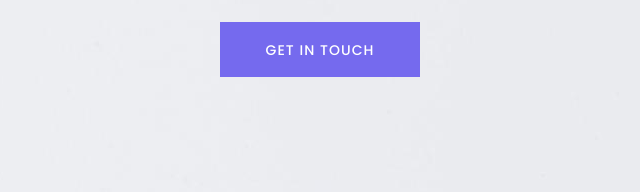
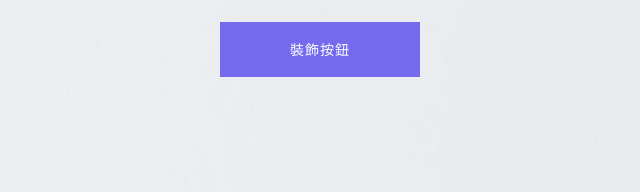
Before and after one commit to wowfangyu/final, a plain HTML site: page index.html in a window 1280 px wide. Both pictures are taken after a click on the element 1245 px from the left and 453 px from the top of the page. Shown: the part 494-686 px from the top of the page, 320-960 px from the left. Drawn offline with Linux system fonts and the light colour scheme.

Commit message:
Update index.html

```diff
--- a/index.html
+++ b/index.html
@@ -179,7 +179,7 @@
             <div class="swiper-slide-caption section-md">
               <div class="container">
                 <h1 data-caption-animate="fadeInLeft" data-caption-delay="0">北科大經管系</h1>
-                <p class="text-width-large" data-caption-animate="fadeInRight" data-caption-delay="100">Since our establishment, we have been delivering high-quality and sustainable software solutions for corporate purposes of worldwide businesses.</p><a class="button button-primary button-ujarak" href="#" target="_blank" data-caption-animate="fadeInUp" data-caption-delay="200">Get in touch</a>
+                <p class="text-width-large" data-caption-animate="fadeInRight" data-caption-delay="100">Since our establishment, we have been delivering high-quality and sustainable software solutions for corporate purposes of worldwide businesses.</p><a class="button button-primary button-ujarak" href="#" target="_blank" data-caption-animate="fadeInUp" data-caption-delay="200">裝飾按鈕</a>
               </div>
             </div>
           </div>
@@ -187,7 +187,7 @@
             <div class="swiper-slide-caption section-md">
               <div class="container">
                 <h1 data-caption-animate="fadeInLeft" data-caption-delay="0">電子商務期末考</h1>
-                <p class="text-width-large" data-caption-animate="fadeInRight" data-caption-delay="100">We are a team of qualified software developers, aimed at creating unique and powerful tools for your business & everyday life.</p><a class="button button-primary button-ujarak" href="#" target="_blank" data-caption-animate="fadeInUp" data-caption-delay="200">Get in touch</a>
+                <p class="text-width-large" data-caption-animate="fadeInRight" data-caption-delay="100">We are a team of qualified software developers, aimed at creating unique and powerful tools for your business & everyday life.</p><a class="button button-primary button-ujarak" href="#" target="_blank" data-caption-animate="fadeInUp" data-caption-delay="200">裝飾按鈕</a>
               </div>
             </div>
           </div>
@@ -195,7 +195,7 @@
             <div class="swiper-slide-caption section-md">
               <div class="container">
                 <h1 data-caption-animate="fadeInLeft" data-caption-delay="0">SEO實作，RWD實作</h1>
-                <p class="text-width-large" data-caption-animate="fadeInRight" data-caption-delay="100">The software solutions developed by our company have been numerously awarded for usability and innovative features.</p><a class="button button-primary button-ujarak" href="#" target="_blank" data-caption-animate="fadeInUp" data-caption-delay="200">Get in touch</a>
+                <p class="text-width-large" data-caption-animate="fadeInRight" data-caption-delay="100">The software solutions developed by our company have been numerously awarded for usability and innovative features.</p><a class="button button-primary button-ujarak" href="#" target="_blank" data-caption-animate="fadeInUp" data-caption-delay="200">裝飾按鈕</a>
               </div>
             </div>
           </div>
```
